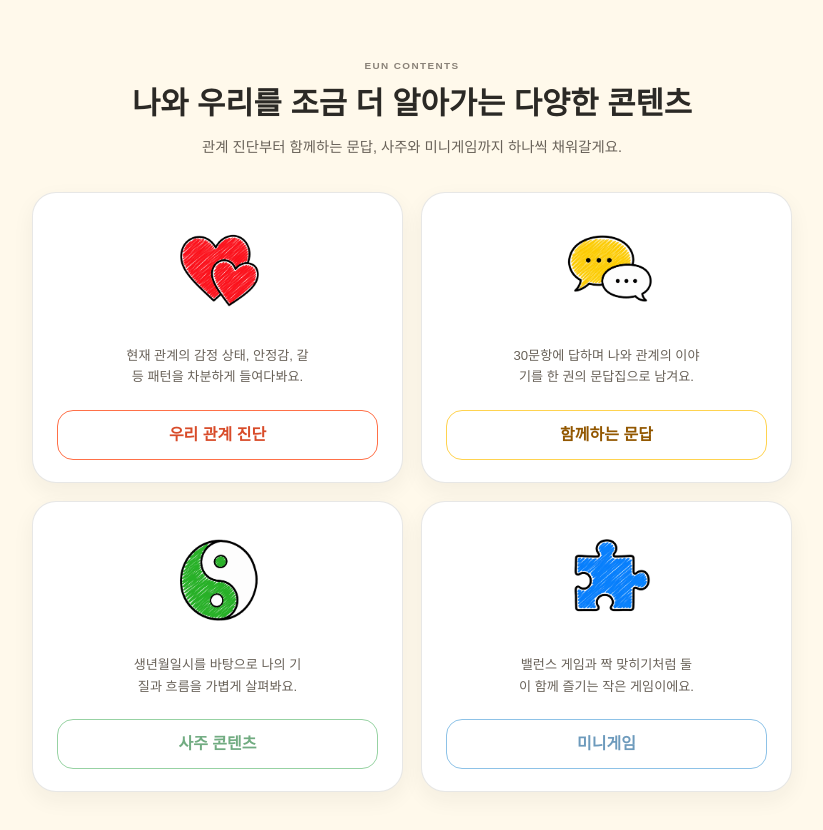
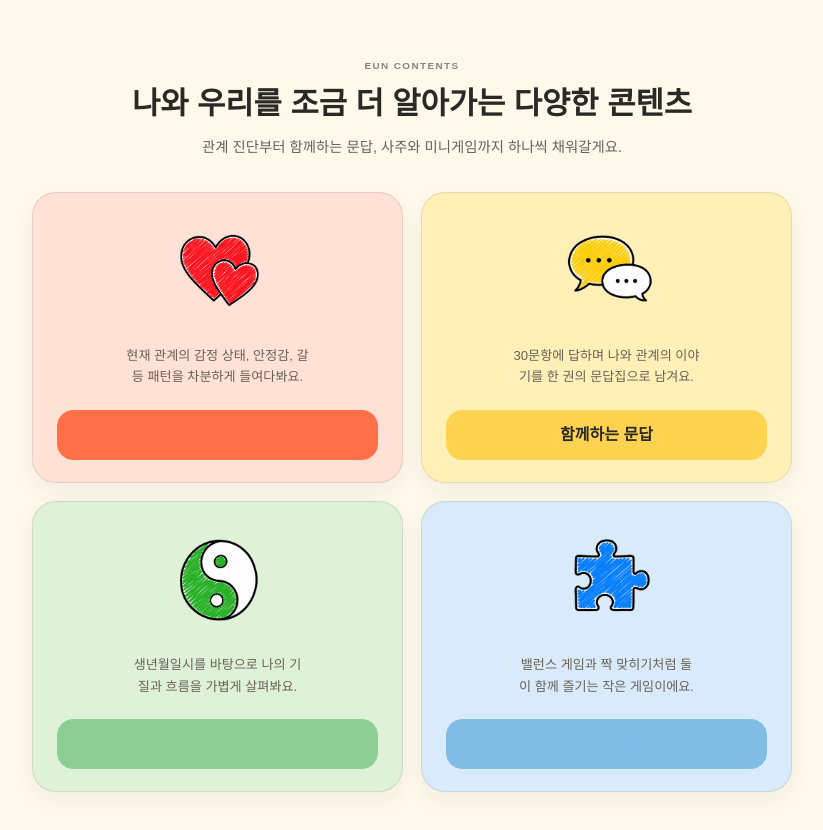
Before and after one commit to coffee-and/eun-contents, a React (Vite) app: page / in a window 1280 px wide. Shown: the top 830 px of the page, without its empty margins (228-1051 px from the left). Built offline with nearby package versions, Linux system fonts and the light colour scheme; no server answers; a web font is replaced by a local one.

Commit message:
style: make home content cards vividly themed

```diff
--- a/src/shared/styles/themes/hub-theme.css
+++ b/src/shared/styles/themes/hub-theme.css
@@ -38,37 +38,45 @@
 }
 
 .theme-hub .content-card--relationship {
-  --hub-card-accent-light: var(--content-coral-light);
+  --hub-card-background: var(--content-coral-light);
+  --hub-card-accent-light: var(--content-coral-hover);
   --hub-card-accent: var(--content-coral);
   --hub-card-accent-hover: var(--content-coral-hover);
-  --hub-card-accent-strong: var(--content-coral-strong);
+  --hub-card-accent-strong: var(--color-white);
   --hub-card-accent-border: var(--content-coral);
   --hub-card-button-text: var(--color-white);
+  --color-white: var(--content-coral);
 }
 
 .theme-hub .content-card--couple {
-  --hub-card-accent-light: var(--content-yellow-light);
+  --hub-card-background: var(--content-yellow-light);
+  --hub-card-accent-light: var(--content-yellow-hover);
   --hub-card-accent: var(--content-yellow);
   --hub-card-accent-hover: var(--content-yellow-hover);
-  --hub-card-accent-strong: var(--content-yellow-strong);
+  --hub-card-accent-strong: var(--content-ink);
   --hub-card-accent-border: var(--content-yellow);
   --hub-card-button-text: var(--content-ink);
+  --color-white: var(--content-yellow);
 }
 
 .theme-hub .content-card--saju {
-  --hub-card-accent-light: var(--content-green-light);
+  --hub-card-background: var(--content-green-light);
+  --hub-card-accent-light: var(--content-green-hover);
   --hub-card-accent: var(--content-green);
   --hub-card-accent-hover: var(--content-green-hover);
-  --hub-card-accent-strong: var(--content-green-strong);
+  --hub-card-accent-strong: var(--color-white);
   --hub-card-accent-border: var(--content-green);
   --hub-card-button-text: var(--color-white);
+  --color-white: var(--content-green);
 }
 
 .theme-hub .content-card--game {
-  --hub-card-accent-light: var(--content-blue-light);
+  --hub-card-background: var(--content-blue-light);
+  --hub-card-accent-light: var(--content-blue-hover);
   --hub-card-accent: var(--content-blue);
   --hub-card-accent-hover: var(--content-blue-hover);
-  --hub-card-accent-strong: var(--content-blue-strong);
+  --hub-card-accent-strong: var(--color-white);
   --hub-card-accent-border: var(--content-blue);
   --hub-card-button-text: var(--color-white);
+  --color-white: var(--content-blue);
 }
```
